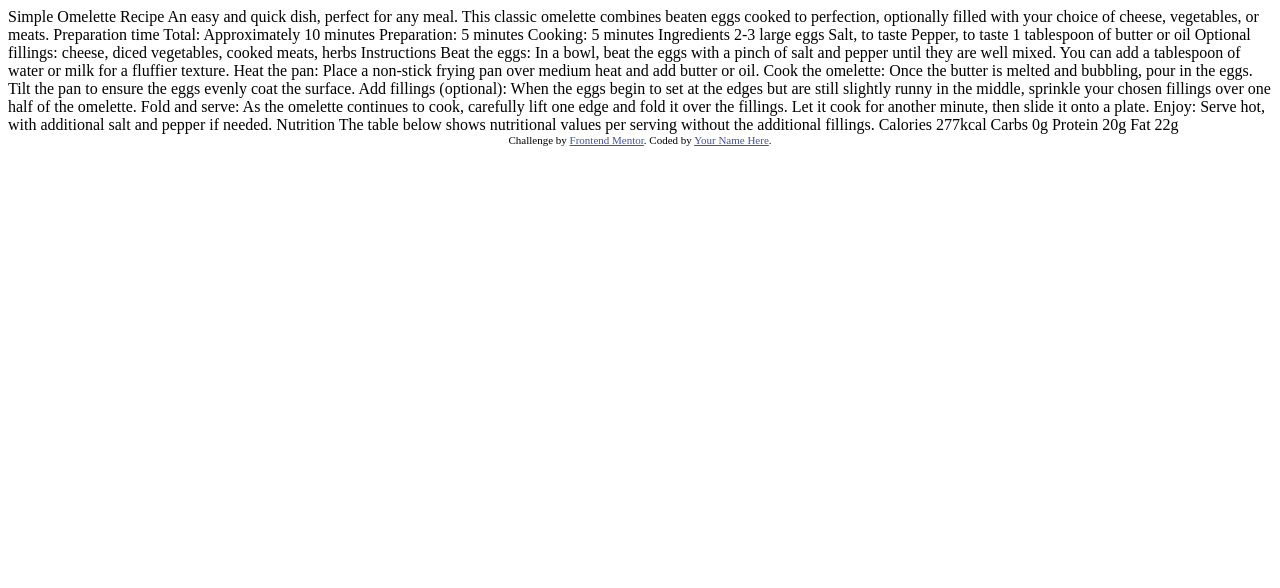
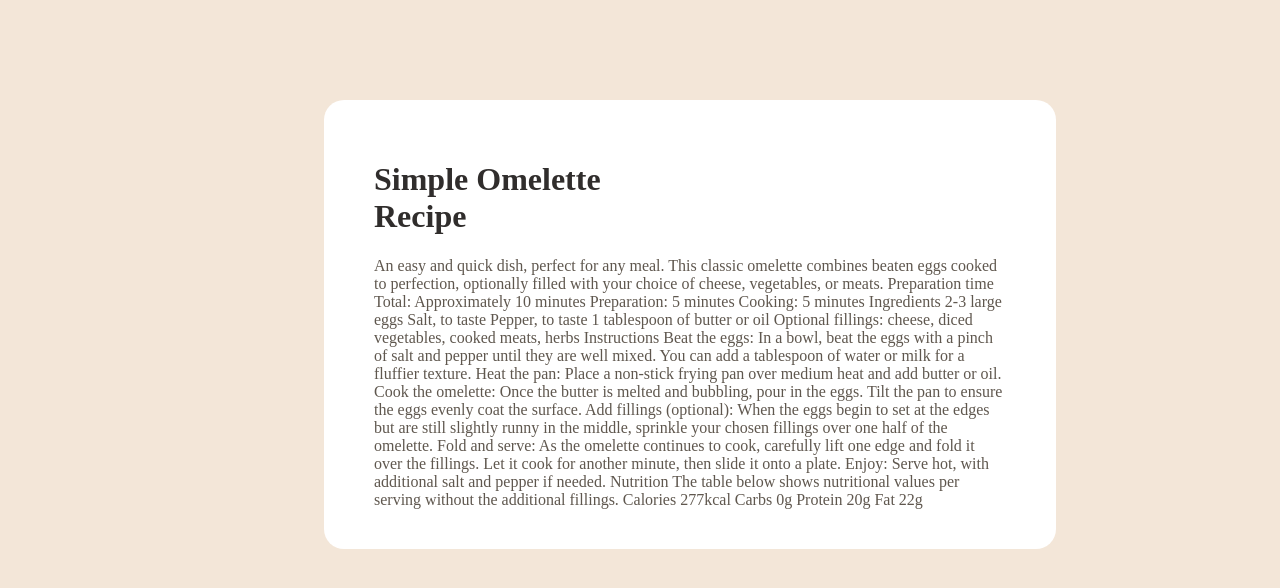
Before and after one commit to Abdulhakeem010/recipe-page-main, a plain HTML site: page index.html in a window 1280 px wide. Drawn offline with Linux system fonts and the light colour scheme.

Commit message:
Refactor index.html: Clean up markup, enhance structure, and add detailed recipe instructions

```diff
--- a/index.html
+++ b/index.html
@@ -1,24 +1,22 @@
 <!DOCTYPE html>
 <html lang="en">
+
 <head>
   <meta charset="UTF-8">
-  <meta name="viewport" content="width=device-width, initial-scale=1.0"> <!-- displays site properly based on user's device -->
+  <meta name="viewport" content="width=device-width, initial-scale=1.0">
+  <link rel="icon" type="image/png" sizes="32x32" href="./assets/images/favicon-32x32.png">
+  <link rel="stylesheet" href="main.css">
+  <title>Frontend Mentor | Recipe page</title>
+</head>
 
-  <link rel="icon" type="image/png" sizes="32x32" href="./assets/images/favicon-32x32.png">
 
-  <title>Frontend Mentor | Recipe page</title>
+<body>
+  <main class="main">
 
-  <!-- Feel free to remove these styles or customise in your own stylesheet 👍 -->
-  <style>
-    .attribution { font-size: 11px; text-align: center; }
-    .attribution a { color: hsl(228, 45%, 44%); }
-  </style>
-</head>
-<body>
 
-  Simple Omelette Recipe
+    <h1>Simple Omelette Recipe</h1>
 
-  An easy and quick dish, perfect for any meal. This classic omelette combines beaten eggs cooked
+      An easy and quick dish, perfect for any meal. This classic omelette combines beaten eggs cooked
   to perfection, optionally filled with your choice of cheese, vegetables, or meats.
 
   Preparation time
@@ -69,9 +67,101 @@
   Fat
   22g
 
-  <div class="attribution">
+
+  </main>
+
+
+
+
+
+
+
+
+
+
+
+
+
+
+
+
+
+
+
+
+
+
+
+
+
+
+
+
+
+
+
+
+
+
+
+
+
+
+  <!-- An easy and quick dish, perfect for any meal. This classic omelette combines beaten eggs cooked
+  to perfection, optionally filled with your choice of cheese, vegetables, or meats.
+
+  Preparation time
+
+  Total: Approximately 10 minutes
+  Preparation: 5 minutes
+  Cooking: 5 minutes
+
+  Ingredients
+
+  2-3 large eggs
+  Salt, to taste
+  Pepper, to taste
+  1 tablespoon of butter or oil
+  Optional fillings: cheese, diced vegetables, cooked meats, herbs
+
+  Instructions
+
+  Beat the eggs: In a bowl, beat the eggs with a pinch of salt and pepper until they are well mixed.
+  You can add a tablespoon of water or milk for a fluffier texture.
+
+  Heat the pan: Place a non-stick frying pan over medium heat and add butter or oil.
+
+  Cook the omelette: Once the butter is melted and bubbling, pour in the eggs. Tilt the pan to ensure
+  the eggs evenly coat the surface.
+
+  Add fillings (optional): When the eggs begin to set at the edges but are still slightly runny in the
+  middle, sprinkle your chosen fillings over one half of the omelette.
+
+  Fold and serve: As the omelette continues to cook, carefully lift one edge and fold it over the
+  fillings. Let it cook for another minute, then slide it onto a plate.
+
+  Enjoy: Serve hot, with additional salt and pepper if needed.
+
+  Nutrition
+
+  The table below shows nutritional values per serving without the additional fillings.
+
+  Calories
+  277kcal
+
+  Carbs
+  0g
+
+  Protein
+  20g
+
+  Fat
+  22g -->
+
+
+  <!-- <div class="attribution">
     Challenge by <a href="https://www.frontendmentor.io?ref=challenge" target="_blank">Frontend Mentor</a>.
-    Coded by <a href="#">Your Name Here</a>.
+    Coded by <a href="#">Your Name Here</a>. -->
   </div>
 </body>
 </html>
--- /dev/null
+++ b/main.css
@@ -0,0 +1,32 @@
+.attribution {
+  font-size: 11px;
+  text-align: center;
+}
+.attribution a {
+  color: hsl(228, 45%, 44%);
+}
+
+html {
+  background-color: hsl(30, 54%, 90%);
+}
+.main {
+  padding-left: 50px;
+  padding-right: 50px;
+  padding-top: 40px;
+  padding-bottom: 40px;
+  background-color: hsl(0, 0%, 100%);
+  color: hsl(30, 10%, 34%);
+  width: 50%;
+  justify-content: center;
+  align-items: center;
+  display: flex;
+  border-radius: 20px;
+  margin-top: 100px;
+  margin-left: 25%;
+  max-height: fit-content;
+  flex-direction: column;
+}
+h1 {
+  color: hsl(24, 5%, 18%);
+  margin-right: 50%;
+}
```
